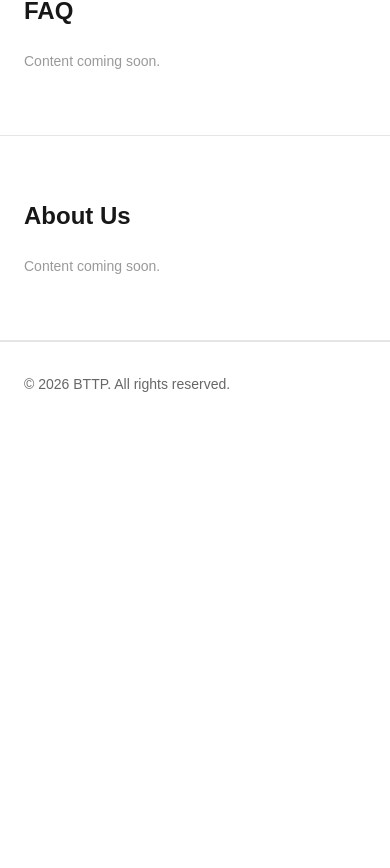
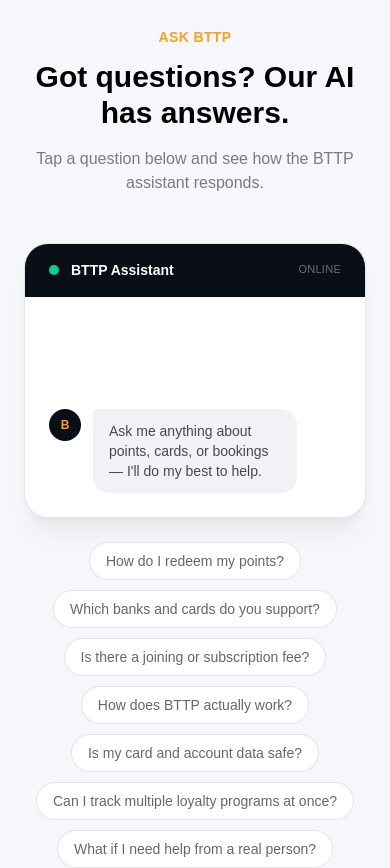
Before and after one commit to Ayush-Patel-56/BTTP-website, a Next.js app: page / in a window 390 px wide. Shown: the part 9112-9980 px from the top of the page. Before the commit the page ends 9538 px from the top, so only its background shows below. Built offline with nearby package versions, Linux system fonts and the light colour scheme.

Commit message:
feat: build AI chat-style FAQ section with typing indicator animation

```diff
--- a/src/app/globals.css
+++ b/src/app/globals.css
@@ -15,6 +15,8 @@
   --animate-marquee-left: marquee-left 40s linear infinite;
   --animate-marquee-right: marquee-right 40s linear infinite;
   --animate-ticket-in: ticket-in 0.5s cubic-bezier(0.16, 1, 0.3, 1) both;
+  --animate-bubble-in: bubble-in 0.4s cubic-bezier(0.16, 1, 0.3, 1) both;
+  --animate-typing-bounce: typing-bounce 1.2s ease-in-out infinite;
 }
 
 @keyframes marquee-left {
@@ -46,14 +48,43 @@
   }
 }
 
+@keyframes bubble-in {
+  from {
+    opacity: 0;
+    transform: translateY(8px) scale(0.97);
+  }
+  to {
+    opacity: 1;
+    transform: translateY(0) scale(1);
+  }
+}
+
+@keyframes typing-bounce {
+  0%,
+  60%,
+  100% {
+    transform: translateY(0);
+    opacity: 0.4;
+  }
+  30% {
+    transform: translateY(-4px);
+    opacity: 1;
+  }
+}
+
 @media (prefers-reduced-motion: reduce) {
   .animate-marquee-left,
   .animate-marquee-right {
     animation-play-state: paused;
   }
 
-  .animate-ticket-in {
+  .animate-ticket-in,
+  .animate-bubble-in {
     animation: none;
+  }
+
+  .animate-typing-bounce {
+    animation-duration: 0.01ms;
   }
 }
 
--- a/src/components/home/Faq.tsx
+++ b/src/components/home/Faq.tsx
@@ -1,5 +1,179 @@
-import SectionPlaceholder from "./SectionPlaceholder";
+"use client";
+
+import { useRef, useState } from "react";
+
+interface FaqItem {
+  question: string;
+  answer: string;
+}
+
+const faqs: FaqItem[] = [
+  {
+    question: "How do I redeem my points?",
+    answer:
+      "Link your bank and loyalty accounts once, then browse live redemption options inside BTTP — we handle the transfer and booking steps end-to-end.",
+  },
+  {
+    question: "Which banks and cards do you support?",
+    answer:
+      "American Express, HDFC, ICICI, Axis, SBI Card, IDFC FIRST, IndusInd, and YES Bank, with new issuers added regularly.",
+  },
+  {
+    question: "Is there a joining or subscription fee?",
+    answer:
+      "No. BTTP is free to join — we only earn a small fee when you complete a redemption through the platform.",
+  },
+  {
+    question: "How does BTTP actually work?",
+    answer:
+      "We connect to your existing cards and loyalty programs, track your real balance across all of them, and surface the best way to spend those points for flights, hotels, and upgrades.",
+  },
+  {
+    question: "Is my card and account data safe?",
+    answer:
+      "Yes — we use bank-grade encryption and never store your card credentials. Connections are read-only wherever your bank supports it.",
+  },
+  {
+    question: "Can I track multiple loyalty programs at once?",
+    answer:
+      "Absolutely. Most members track three to six programs side by side and let BTTP recommend the best one to redeem from for a given trip.",
+  },
+  {
+    question: "What if I need help from a real person?",
+    answer:
+      "Our support team is available in-app for anything the assistant can't resolve — most queries get a human reply within a few hours.",
+  },
+  {
+    question: "Do you support international airlines and hotels?",
+    answer:
+      "Yes, including Emirates, Singapore Airlines, British Airways, Qatar Airways, Marriott Bonvoy, Hilton Honors, IHG, and Accor.",
+  },
+];
+
+const GREETING = "Ask me anything about points, cards, or bookings — I'll do my best to help.";
+const TYPING_DELAY_MS = 900;
+
+type Stage = "typing" | "answered";
+
+function BotAvatar() {
+  return (
+    <div className="flex h-8 w-8 shrink-0 items-center justify-center rounded-full bg-[#0a0e17] text-xs font-bold text-[#FF9F1C]">
+      B
+    </div>
+  );
+}
+
+function TypingDots() {
+  return (
+    <div className="flex items-center gap-1.5 rounded-2xl rounded-tl-sm bg-[#f0f2f5] px-4 py-4">
+      <span className="animate-typing-bounce h-2 w-2 rounded-full bg-black/30" style={{ animationDelay: "0ms" }} />
+      <span className="animate-typing-bounce h-2 w-2 rounded-full bg-black/30" style={{ animationDelay: "150ms" }} />
+      <span className="animate-typing-bounce h-2 w-2 rounded-full bg-black/30" style={{ animationDelay: "300ms" }} />
+    </div>
+  );
+}
 
 export default function Faq() {
-  return <SectionPlaceholder title="FAQ" />;
+  const [activeIndex, setActiveIndex] = useState<number | null>(null);
+  const [stage, setStage] = useState<Stage>("typing");
+  const timeoutRef = useRef<ReturnType<typeof setTimeout> | undefined>(undefined);
+
+  function askQuestion(index: number) {
+    clearTimeout(timeoutRef.current);
+    setActiveIndex(index);
+    setStage("typing");
+    timeoutRef.current = setTimeout(() => setStage("answered"), TYPING_DELAY_MS);
+  }
+
+  const activeFaq = activeIndex !== null ? faqs[activeIndex] : null;
+
+  return (
+    <section className="bg-[#f5f7fa] px-6 py-24">
+      <div className="mx-auto max-w-3xl">
+        <div className="text-center">
+          <p className="text-sm font-semibold tracking-wide text-[#FF9F1C] uppercase">Ask BTTP</p>
+          <h2 className="mt-3 text-3xl font-bold text-black sm:text-4xl">
+            Got questions? Our AI has answers.
+          </h2>
+          <p className="mx-auto mt-4 max-w-xl text-black/50">
+            Tap a question below and see how the BTTP assistant responds.
+          </p>
+        </div>
+
+        <div className="mt-12 overflow-hidden rounded-3xl border border-black/10 bg-white shadow-xl shadow-black/5">
+          <div className="flex items-center gap-3 border-b border-black/5 bg-[#0a0e17] px-6 py-4">
+            <span className="relative flex h-2.5 w-2.5">
+              <span className="absolute inline-flex h-full w-full animate-ping rounded-full bg-emerald-400 opacity-75" />
+              <span className="relative inline-flex h-2.5 w-2.5 rounded-full bg-emerald-400" />
+            </span>
+            <p className="text-sm font-semibold text-white">BTTP Assistant</p>
+            <span className="ml-auto text-[11px] font-medium tracking-wide text-white/40 uppercase">
+              Online
+            </span>
+          </div>
+
+          <div className="flex min-h-[220px] flex-col justify-end gap-4 p-6 sm:min-h-[260px] sm:p-8">
+            {!activeFaq && (
+              <div key="greeting" className="animate-bubble-in flex max-w-[85%] items-start gap-3 self-start">
+                <BotAvatar />
+                <div className="rounded-2xl rounded-tl-sm bg-[#f0f2f5] px-4 py-3 text-sm text-black/70 sm:text-base">
+                  {GREETING}
+                </div>
+              </div>
+            )}
+
+            {activeFaq && (
+              <>
+                <div
+                  key={`q-${activeIndex}`}
+                  className="animate-bubble-in flex max-w-[85%] items-start gap-3 self-end"
+                >
+                  <div className="rounded-2xl rounded-tr-sm bg-[#FF9F1C] px-4 py-3 text-sm font-medium text-[#241a05] sm:text-base">
+                    {activeFaq.question}
+                  </div>
+                </div>
+
+                {stage === "typing" ? (
+                  <div
+                    key={`typing-${activeIndex}`}
+                    className="animate-bubble-in flex max-w-[85%] items-start gap-3 self-start"
+                  >
+                    <BotAvatar />
+                    <TypingDots />
+                  </div>
+                ) : (
+                  <div
+                    key={`a-${activeIndex}`}
+                    className="animate-bubble-in flex max-w-[85%] items-start gap-3 self-start"
+                  >
+                    <BotAvatar />
+                    <div className="rounded-2xl rounded-tl-sm bg-[#f0f2f5] px-4 py-3 text-sm text-black/70 sm:text-base">
+                      {activeFaq.answer}
+                    </div>
+                  </div>
+                )}
+              </>
+            )}
+          </div>
+        </div>
+
+        <div className="mt-6 flex flex-wrap justify-center gap-2.5">
+          {faqs.map((faq, index) => (
+            <button
+              key={faq.question}
+              type="button"
+              onClick={() => askQuestion(index)}
+              className={`rounded-full border px-4 py-2 text-sm font-medium transition ${
+                activeIndex === index
+                  ? "border-[#FF9F1C] bg-[#FF9F1C]/10 text-[#241a05]"
+                  : "border-black/10 bg-white text-black/60 hover:border-black/20 hover:text-black"
+              }`}
+            >
+              {faq.question}
+            </button>
+          ))}
+        </div>
+      </div>
+    </section>
+  );
 }
```
